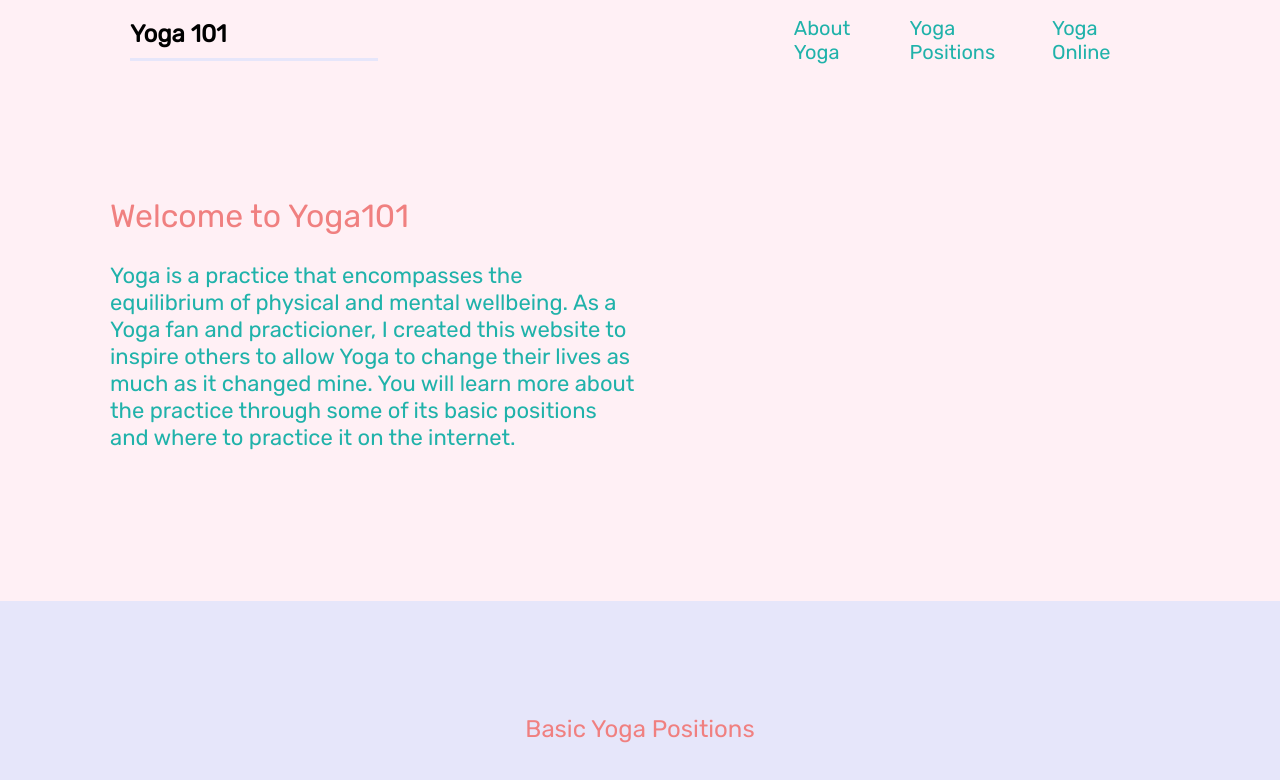
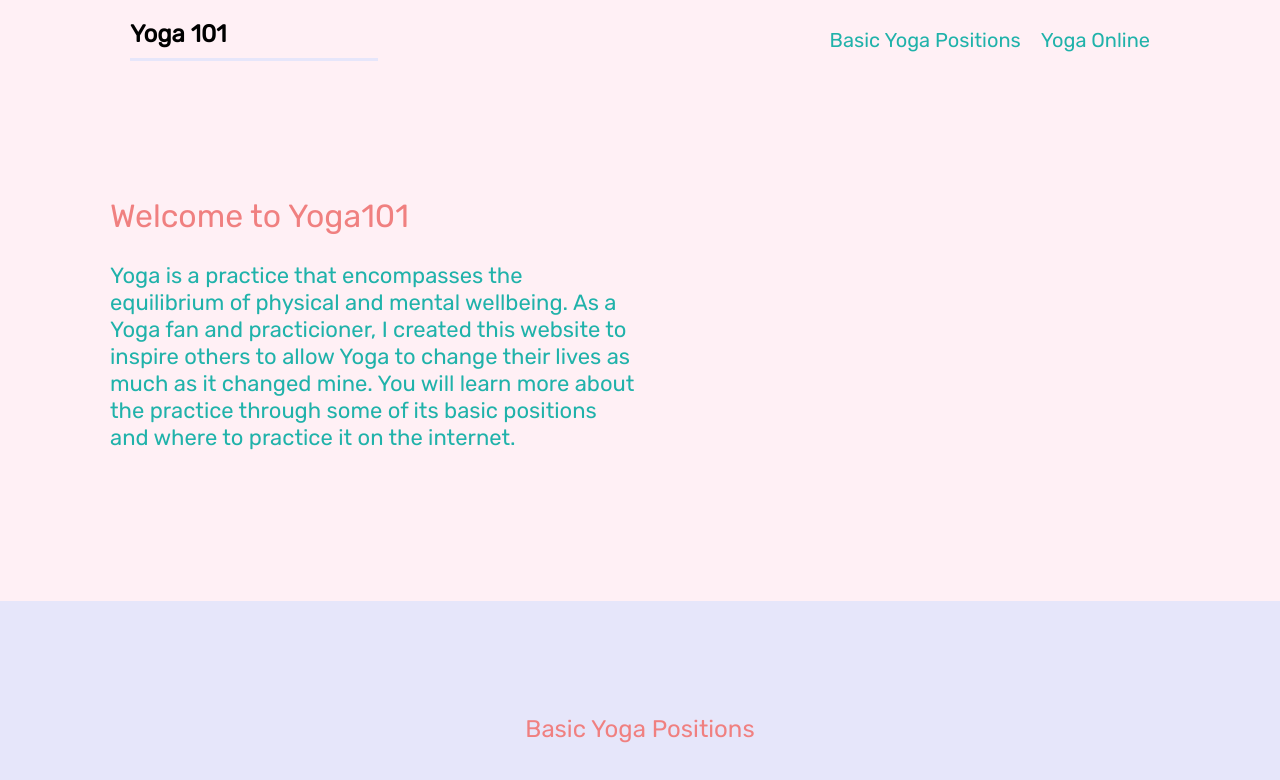
Before and after one commit to barbaraqueiroz/barbaraqueiroz.github.io, a plain HTML site: page Responsive site/grid-text3.html in a window 1280 px wide. Shown: the top 780 px of the page. Drawn offline with Linux system fonts and the light colour scheme.

Commit message:
Update grid-text3.html

```diff
--- a/Responsive site/grid-text3.html
+++ b/Responsive site/grid-text3.html
@@ -12,9 +12,8 @@
     <nav class="site-nav grid">
       <h1>Yoga 101</h1>
       <ul>
-      <li><a href="#About Yoga">About Yoga</a></li>
-      <li><a href="#Yoga Positions">Yoga Positions</a></li>
-      <li><a href="#Yoga Online">Yoga Online</a></li>
+      <li><a href="#Positions">Basic Yoga Positions</a></li>
+      <li><a href="#Online">Yoga Online</a></li>
       </ul>
     </nav>
     <section id="welcome" class="grid">
```
